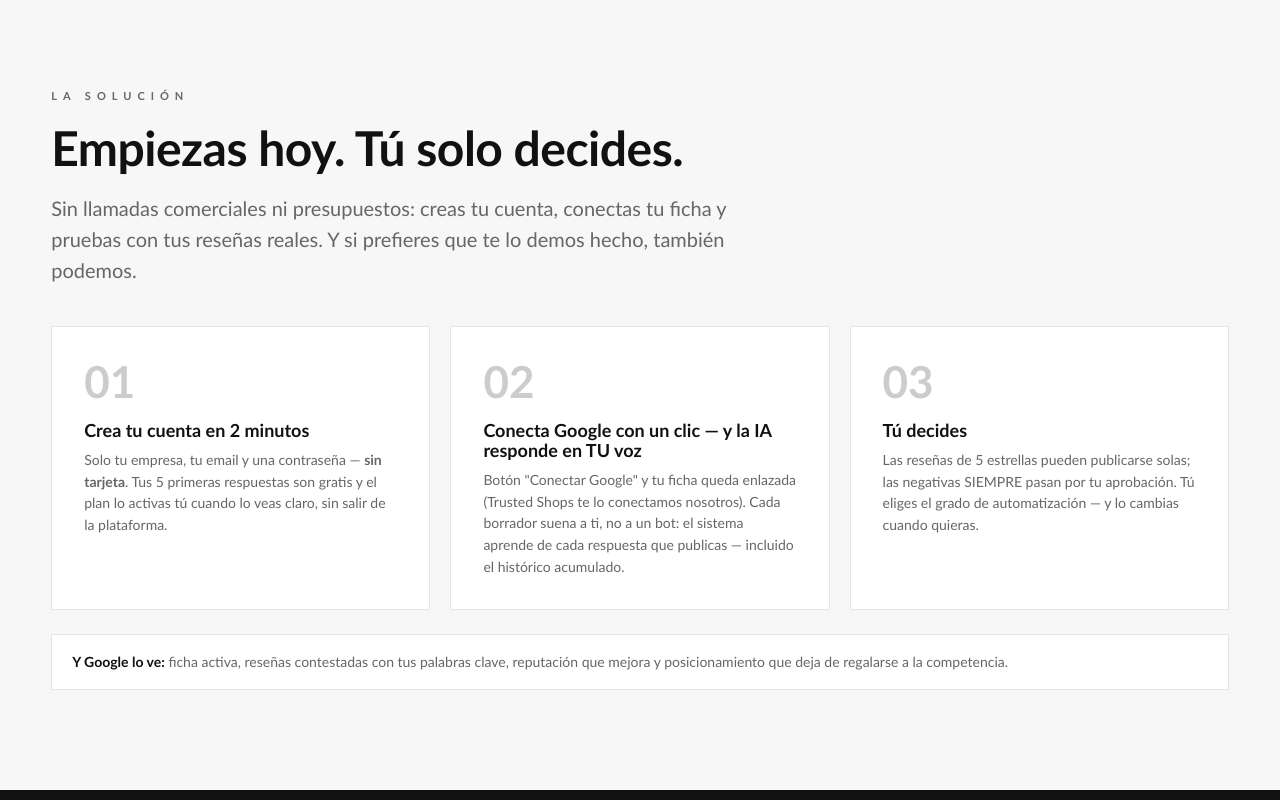
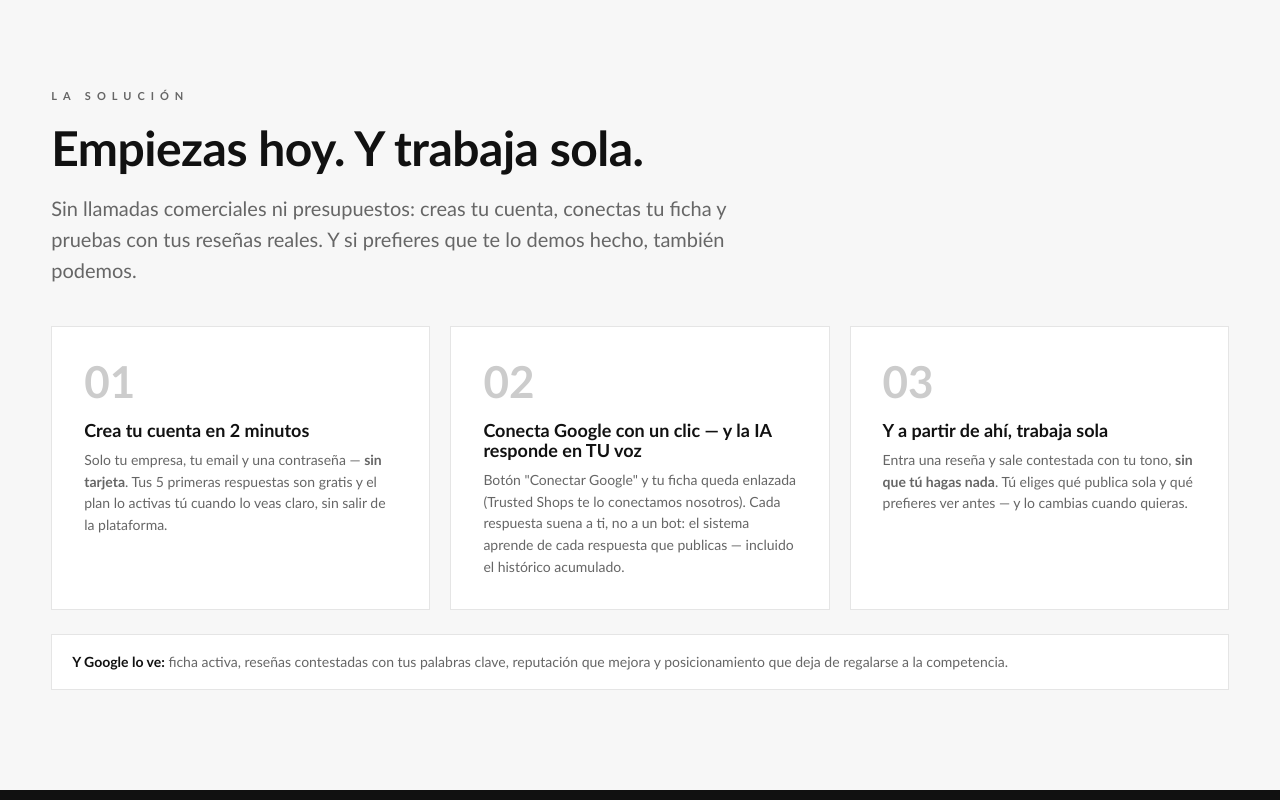
Before and after one commit to inhumario/inhumario-web-v2, a website: page public/resenas.html in a window 1280 px wide. Shown: the part 2020-2820 px from the top of the page. Drawn offline with Linux system fonts and the light colour scheme.

Commit message:
Landing reseñas: el mensaje es que trabaja sola (regla Mario 01-10-2026)
Co-Authored-By: Claude Opus 5.5 <noreply@anthropic.com>

```diff
--- a/public/resenas.html
+++ b/public/resenas.html
@@ -164,7 +164,7 @@
 <section id="solucion" style="background:#F7F7F7;">
   <div class="wrap">
     <div class="eyebrow reveal">La solución</div>
-    <h2 class="reveal">Empiezas hoy. Tú solo decides.</h2>
+    <h2 class="reveal">Empiezas hoy. Y trabaja sola.</h2>
     <p class="lead reveal">Sin llamadas comerciales ni presupuestos: creas tu cuenta, conectas tu ficha y pruebas con tus reseñas reales. Y si prefieres que te lo demos hecho, también podemos.</p>
 
     <div class="process process-3">
@@ -176,12 +176,12 @@
       <div class="step reveal" style="background:#FFFFFF;">
         <div class="n">02</div>
         <h4>Conecta Google con un clic — y la IA responde en TU voz</h4>
-        <p>Botón "Conectar Google" y tu ficha queda enlazada (Trusted Shops te lo conectamos nosotros). Cada borrador suena a ti, no a un bot: el sistema aprende de cada respuesta que publicas — incluido el histórico acumulado.</p>
+        <p>Botón "Conectar Google" y tu ficha queda enlazada (Trusted Shops te lo conectamos nosotros). Cada respuesta suena a ti, no a un bot: el sistema aprende de cada respuesta que publicas — incluido el histórico acumulado.</p>
       </div>
       <div class="step reveal" style="background:#FFFFFF;">
         <div class="n">03</div>
-        <h4>Tú decides</h4>
-        <p>Las reseñas de 5 estrellas pueden publicarse solas; las negativas SIEMPRE pasan por tu aprobación. Tú eliges el grado de automatización — y lo cambias cuando quieras.</p>
+        <h4>Y a partir de ahí, trabaja sola</h4>
+        <p>Entra una reseña y sale contestada con tu tono, <strong>sin que tú hagas nada</strong>. Tú eliges qué publica sola y qué prefieres ver antes — y lo cambias cuando quieras.</p>
       </div>
     </div>
 
@@ -274,7 +274,7 @@
       <h3>Qué incluye la prueba, exactamente</h3>
       <ul class="trial-list">
         <li><strong>5 respuestas gratis</strong>, publicadas sobre tus reseñas reales — no una demo con datos de mentira.</li>
-        <li><strong>Todas las funciones</strong>: tono propio, keywords, revisión antes de publicar. No hay versión capada.</li>
+        <li><strong>Todas las funciones</strong>: tono propio, keywords, respuesta automática. No hay versión capada.</li>
         <li><strong>Sin tarjeta</strong> y sin permanencia. Solo empresa, email y contraseña.</li>
         <li>Cuando gastas las 5, <strong>la app se para y te avisa</strong>. No se cobra nada solo: si quieres seguir, eliges plan desde tu panel.</li>
         <li>Si no sigues, <strong>tus datos se quedan guardados</strong> por si vuelves.</li>
@@ -313,7 +313,7 @@
       </div>
     </div>
 
-    <div class="plans-note reveal"><strong>Sin permanencia y sin sorpresas:</strong> empiezas con tus 5 primeras respuestas gratis; el plan lo activas desde tu propio panel y lo cambias o cancelas cuando quieras. Al llegar al límite de tu plan el sistema avisa y para — las reseñas quedan en cola y se procesan al actualizar. Las negativas nunca se publican solas. Tus datos, aislados por empresa en la base de datos.</div>
+    <div class="plans-note reveal"><strong>Sin permanencia y sin sorpresas:</strong> empiezas con tus 5 primeras respuestas gratis; el plan lo activas desde tu propio panel y lo cambias o cancelas cuando quieras. Al llegar al límite de tu plan el sistema avisa y para — las reseñas quedan en cola y se procesan al actualizar. Tú eliges qué se publica solo y qué prefieres ver antes. Tus datos, aislados por empresa en la base de datos.</div>
 
     <div class="cta-row reveal">
       <a class="btn btn-primary" data-app href="https://reviews.inhumario.com/?alta=1">🚀 Empezar prueba gratis <span class="arr">→</span></a>
```
